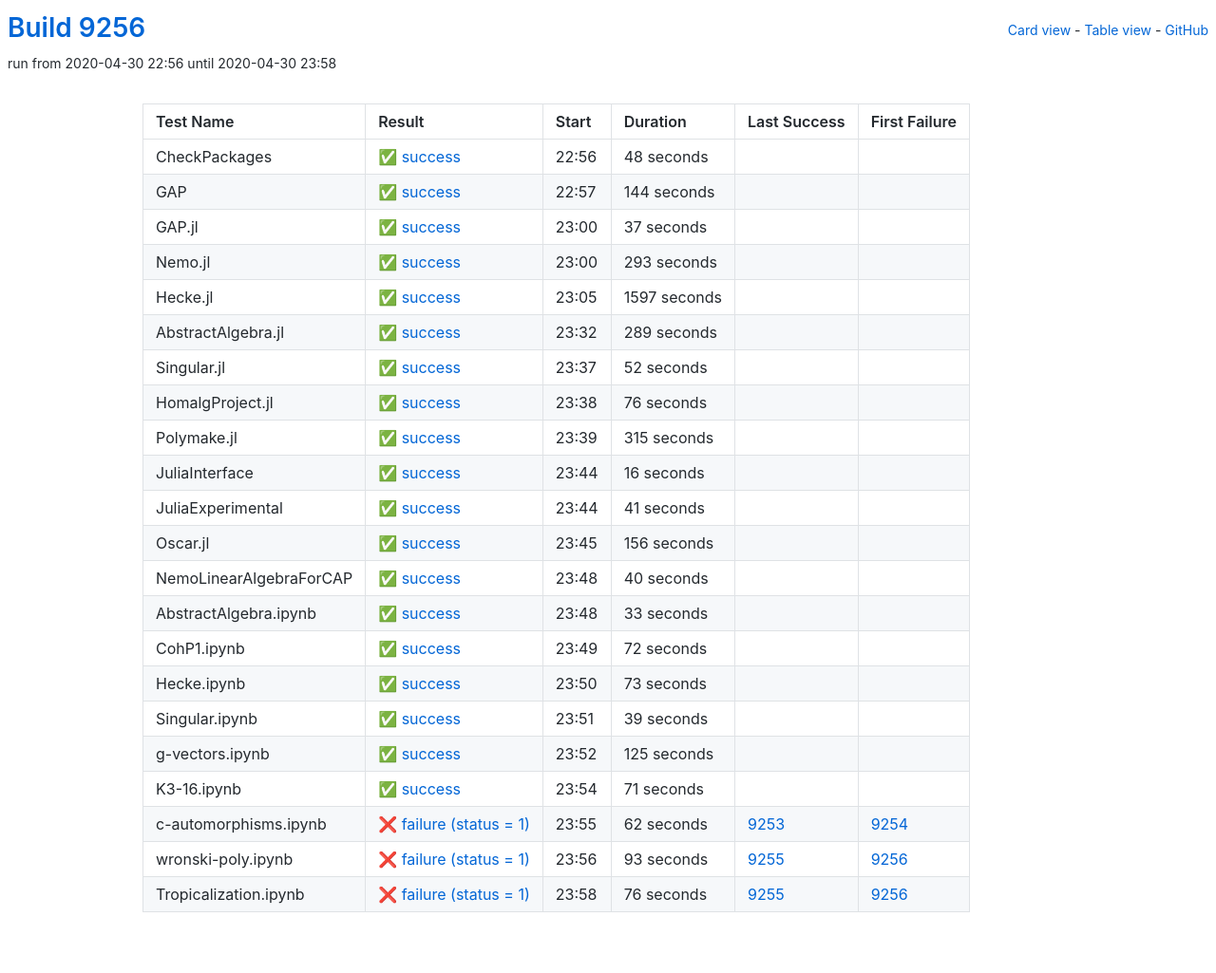
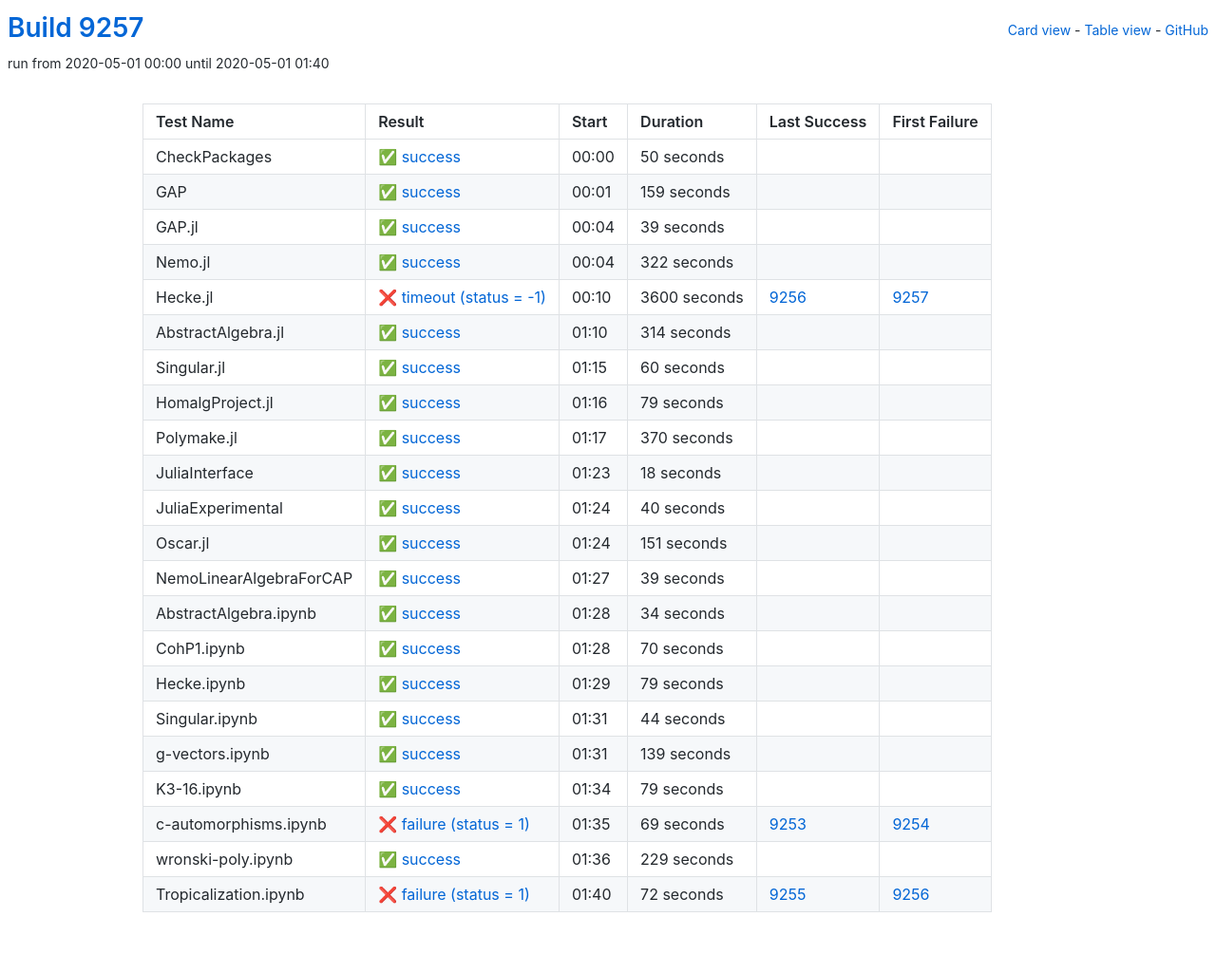
Before and after one commit to oscar-system/oscar-ci-status, a Jekyll site: the page built from table.html, in a window 1280 px wide. Shown: the whole page at 95% size. Built offline with Jekyll 4.4.1, drawn with Linux system fonts in a browser that asks for light colours.

Commit message:
Build 9257

```diff
--- a/_data/ci.yml
+++ b/_data/ci.yml
@@ -1,137 +1,115 @@
-build: 9256
-build_url: https://oscarci.mathematik.uni-kl.de/job/oscar/9256/
+build: 9257
+build_url: https://oscarci.mathematik.uni-kl.de/job/oscar/9257/
 job: oscar
 tests:
-- duration: 48
+- duration: 50
   exitcode: 0
   first_failure: false
   first_failure_url: null
   last_success: false
   last_success_url: null
-  log: https://oscarci.mathematik.uni-kl.de/job/oscar/9256/artifact/logs/build-9256/CheckPackages.log
+  log: https://oscarci.mathematik.uni-kl.de/job/oscar/9257/artifact/logs/build-9257/CheckPackages.log
   name: CheckPackages
-  start: 2020-04-30 22:56
+  start: 2020-05-01 00:00
   status: success
   success: true
-- duration: 144
+- duration: 159
   exitcode: 0
   first_failure: false
   first_failure_url: null
   last_success: false
   last_success_url: null
-  log: https://oscarci.mathematik.uni-kl.de/job/oscar/9256/artifact/logs/build-9256/GAP.log
+  log: https://oscarci.mathematik.uni-kl.de/job/oscar/9257/artifact/logs/build-9257/GAP.log
   name: GAP
-  start: 2020-04-30 22:57
+  start: 2020-05-01 00:01
   status: success
   success: true
-- duration: 37
+- duration: 39
   exitcode: 0
   first_failure: false
   first_failure_url: null
   last_success: false
   last_success_url: null
-  log: https://oscarci.mathematik.uni-kl.de/job/oscar/9256/artifact/logs/build-9256/GAP.jl.log
+  log: https://oscarci.mathematik.uni-kl.de/job/oscar/9257/artifact/logs/build-9257/GAP.jl.log
   name: GAP.jl
-  start: 2020-04-30 23:00
+  start: 2020-05-01 00:04
   status: success
   success: true
-- duration: 293
+- duration: 322
   exitcode: 0
   first_failure: false
   first_failure_url: null
   last_success: false
   last_success_url: null
-  log: https://oscarci.mathematik.uni-kl.de/job/oscar/9256/artifact/logs/build-9256/Nemo.jl.log
+  log: https://oscarci.mathematik.uni-kl.de/job/oscar/9257/artifact/logs/build-9257/Nemo.jl.log
   name: Nemo.jl
-  start: 2020-04-30 23:00
+  start: 2020-05-01 00:04
   status: success
   success: true
-- duration: 1597
+- duration: 3600
+  exitcode: -1
+  first_failure: 9257
+  first_failure_url: https://oscarci.mathematik.uni-kl.de/job/oscar/9257/
+  last_success: 9256
+  last_success_url: https://oscarci.mathematik.uni-kl.de/job/oscar/9256/
+  log: https://oscarci.mathematik.uni-kl.de/job/oscar/9257/artifact/logs/build-9257/Hecke.jl.log
+  name: Hecke.jl
+  start: 2020-05-01 00:10
+  status: timeout
+  success: false
+- duration: 314
   exitcode: 0
   first_failure: false
   first_failure_url: null
   last_success: false
   last_success_url: null
-  log: https://oscarci.mathematik.uni-kl.de/job/oscar/9256/artifact/logs/build-9256/Hecke.jl.log
-  name: Hecke.jl
-  start: 2020-04-30 23:05
+  log: https://oscarci.mathematik.uni-kl.de/job/oscar/9257/artifact/logs/build-9257/AbstractAlgebra.jl.log
+  name: AbstractAlgebra.jl
+  start: 2020-05-01 01:10
   status: success
   success: true
-- duration: 289
+- duration: 60
   exitcode: 0
   first_failure: false
   first_failure_url: null
   last_success: false
   last_success_url: null
-  log: https://oscarci.mathematik.uni-kl.de/job/oscar/9256/artifact/logs/build-9256/AbstractAlgebra.jl.log
-  name: AbstractAlgebra.jl
-  start: 2020-04-30 23:32
+  log: https://oscarci.mathematik.uni-kl.de/job/oscar/9257/artifact/logs/build-9257/Singular.jl.log
+  name: Singular.jl
+  start: 2020-05-01 01:15
   status: success
   success: true
-- duration: 52
+- duration: 79
   exitcode: 0
   first_failure: false
   first_failure_url: null
   last_success: false
   last_success_url: null
-  log: https://oscarci.mathematik.uni-kl.de/job/oscar/9256/artifact/logs/build-9256/Singular.jl.log
-  name: Singular.jl
-  start: 2020-04-30 23:37
+  log: https://oscarci.mathematik.uni-kl.de/job/oscar/9257/artifact/logs/build-9257/HomalgProject.jl.log
+  name: HomalgProject.jl
+  start: 2020-05-01 01:16
   status: success
   success: true
-- duration: 76
+- duration: 370
   exitcode: 0
   first_failure: false
   first_failure_url: null
   last_success: false
   last_success_url: null
-  log: https://oscarci.mathematik.uni-kl.de/job/oscar/9256/artifact/logs/build-9256/HomalgProject.jl.log
-  name: HomalgProject.jl
-  start: 2020-04-30 23:38
+  log: https://oscarci.mathematik.uni-kl.de/job/oscar/9257/artifact/logs/build-9257/Polymake.jl.log
+  name: Polymake.jl
+  start: 2020-05-01 01:17
   status: success
   success: true
-- duration: 315
+- duration: 18
   exitcode: 0
   first_failure: false
   first_failure_url: null
   last_success: false
   last_success_url: null
-  log: https://oscarci.mathematik.uni-kl.de/job/oscar/9256/artifact/logs/build-9256/Polymake.jl.log
-  name: Polymake.jl
-  start: 2020-04-30 23:39
-  status: success
-  success: true
-- duration: 16
-  exitcode: 0
-  first_failure: false
-  first_failure_url: null
-  last_success: false
-  last_success_url: null
-  log: https://oscarci.mathematik.uni-kl.de/job/oscar/9256/artifact/logs/build-9256/JuliaInterface.log
+  log: https://oscarci.mathematik.uni-kl.de/job/oscar/9257/artifact/logs/build-9257/JuliaInterface.log
   name: JuliaInterface
-  start: 2020-04-30 23:44
-  status: success
-  success: true
-- duration: 41
-  exitcode: 0
-  first_failure: false
-  first_failure_url: null
-  last_success: false
-  last_success_url: null
-  log: https://oscarci.mathematik.uni-kl.de/job/oscar/9256/artifact/logs/build-9256/JuliaExperimental.log
-  name: JuliaExperimental
-  start: 2020-04-30 23:44
-  status: success
-  success: true
-- duration: 156
-  exitcode: 0
-  first_failure: false
-  first_failure_url: null
-  last_success: false
-  last_success_url: null
-  log: https://oscarci.mathematik.uni-kl.de/job/oscar/9256/artifact/logs/build-9256/Oscar.jl.log
-  name: Oscar.jl
-  start: 2020-04-30 23:45
+  start: 2020-05-01 01:23
   status: success
   success: true
 - duration: 40
@@ -140,42 +118,20 @@
   first_failure_url: null
   last_success: false
   last_success_url: null
-  log: https://oscarci.mathematik.uni-kl.de/job/oscar/9256/artifact/logs/build-9256/NemoLinearAlgebraForCAP.log
-  name: NemoLinearAlgebraForCAP
-  start: 2020-04-30 23:48
+  log: https://oscarci.mathematik.uni-kl.de/job/oscar/9257/artifact/logs/build-9257/JuliaExperimental.log
+  name: JuliaExperimental
+  start: 2020-05-01 01:24
   status: success
   success: true
-- duration: 33
+- duration: 151
   exitcode: 0
   first_failure: false
   first_failure_url: null
   last_success: false
   last_success_url: null
-  log: https://oscarci.mathematik.uni-kl.de/job/oscar/9256/artifact/logs/build-9256/AbstractAlgebra.ipynb.log
-  name: AbstractAlgebra.ipynb
-  start: 2020-04-30 23:48
-  status: success
-  success: true
-- duration: 72
-  exitcode: 0
-  first_failure: false
-  first_failure_url: null
-  last_success: false
-  last_success_url: null
-  log: https://oscarci.mathematik.uni-kl.de/job/oscar/9256/artifact/logs/build-9256/CohP1.ipynb.log
-  name: CohP1.ipynb
-  start: 2020-04-30 23:49
-  status: success
-  success: true
-- duration: 73
-  exitcode: 0
-  first_failure: false
-  first_failure_url: null
-  last_success: false
-  last_success_url: null
-  log: https://oscarci.mathematik.uni-kl.de/job/oscar/9256/artifact/logs/build-9256/Hecke.ipynb.log
-  name: Hecke.ipynb
-  start: 2020-04-30 23:50
+  log: https://oscarci.mathematik.uni-kl.de/job/oscar/9257/artifact/logs/build-9257/Oscar.jl.log
+  name: Oscar.jl
+  start: 2020-05-01 01:24
   status: success
   success: true
 - duration: 39
@@ -184,63 +140,107 @@
   first_failure_url: null
   last_success: false
   last_success_url: null
-  log: https://oscarci.mathematik.uni-kl.de/job/oscar/9256/artifact/logs/build-9256/Singular.ipynb.log
-  name: Singular.ipynb
-  start: 2020-04-30 23:51
+  log: https://oscarci.mathematik.uni-kl.de/job/oscar/9257/artifact/logs/build-9257/NemoLinearAlgebraForCAP.log
+  name: NemoLinearAlgebraForCAP
+  start: 2020-05-01 01:27
   status: success
   success: true
-- duration: 125
+- duration: 34
   exitcode: 0
   first_failure: false
   first_failure_url: null
   last_success: false
   last_success_url: null
-  log: https://oscarci.mathematik.uni-kl.de/job/oscar/9256/artifact/logs/build-9256/g-vectors.ipynb.log
-  name: g-vectors.ipynb
-  start: 2020-04-30 23:52
+  log: https://oscarci.mathematik.uni-kl.de/job/oscar/9257/artifact/logs/build-9257/AbstractAlgebra.ipynb.log
+  name: AbstractAlgebra.ipynb
+  start: 2020-05-01 01:28
   status: success
   success: true
-- duration: 71
+- duration: 70
   exitcode: 0
   first_failure: false
   first_failure_url: null
   last_success: false
   last_success_url: null
-  log: https://oscarci.mathematik.uni-kl.de/job/oscar/9256/artifact/logs/build-9256/K3-16.ipynb.log
-  name: K3-16.ipynb
-  start: 2020-04-30 23:54
+  log: https://oscarci.mathematik.uni-kl.de/job/oscar/9257/artifact/logs/build-9257/CohP1.ipynb.log
+  name: CohP1.ipynb
+  start: 2020-05-01 01:28
   status: success
   success: true
-- duration: 62
+- duration: 79
+  exitcode: 0
+  first_failure: false
+  first_failure_url: null
+  last_success: false
+  last_success_url: null
+  log: https://oscarci.mathematik.uni-kl.de/job/oscar/9257/artifact/logs/build-9257/Hecke.ipynb.log
+  name: Hecke.ipynb
+  start: 2020-05-01 01:29
+  status: success
+  success: true
+- duration: 44
+  exitcode: 0
+  first_failure: false
+  first_failure_url: null
+  last_success: false
+  last_success_url: null
+  log: https://oscarci.mathematik.uni-kl.de/job/oscar/9257/artifact/logs/build-9257/Singular.ipynb.log
+  name: Singular.ipynb
+  start: 2020-05-01 01:31
+  status: success
+  success: true
+- duration: 139
+  exitcode: 0
+  first_failure: false
+  first_failure_url: null
+  last_success: false
+  last_success_url: null
+  log: https://oscarci.mathematik.uni-kl.de/job/oscar/9257/artifact/logs/build-9257/g-vectors.ipynb.log
+  name: g-vectors.ipynb
+  start: 2020-05-01 01:31
+  status: success
+  success: true
+- duration: 79
+  exitcode: 0
+  first_failure: false
+  first_failure_url: null
+  last_success: false
+  last_success_url: null
+  log: https://oscarci.mathematik.uni-kl.de/job/oscar/9257/artifact/logs/build-9257/K3-16.ipynb.log
+  name: K3-16.ipynb
+  start: 2020-05-01 01:34
+  status: success
+  success: true
+- duration: 69
   exitcode: 1
   first_failure: 9254
   first_failure_url: https://oscarci.mathematik.uni-kl.de/job/oscar/9254/
   last_success: 9253
   last_success_url: https://oscarci.mathematik.uni-kl.de/job/oscar/9253/
-  log: https://oscarci.mathematik.uni-kl.de/job/oscar/9256/artifact/logs/build-9256/c-automorphisms.ipynb.log
+  log: https://oscarci.mathematik.uni-kl.de/job/oscar/9257/artifact/logs/build-9257/c-automorphisms.ipynb.log
   name: c-automorphisms.ipynb
-  start: 2020-04-30 23:55
+  start: 2020-05-01 01:35
   status: failure
   success: false
-- duration: 93
+- duration: 229
+  exitcode: 0
+  first_failure: false
+  first_failure_url: null
+  last_success: false
+  last_success_url: null
+  log: https://oscarci.mathematik.uni-kl.de/job/oscar/9257/artifact/logs/build-9257/wronski-poly.ipynb.log
+  name: wronski-poly.ipynb
+  start: 2020-05-01 01:36
+  status: success
+  success: true
+- duration: 72
   exitcode: 1
   first_failure: 9256
   first_failure_url: https://oscarci.mathematik.uni-kl.de/job/oscar/9256/
   last_success: 9255
   last_success_url: https://oscarci.mathematik.uni-kl.de/job/oscar/9255/
-  log: https://oscarci.mathematik.uni-kl.de/job/oscar/9256/artifact/logs/build-9256/wronski-poly.ipynb.log
-  name: wronski-poly.ipynb
-  start: 2020-04-30 23:56
+  log: https://oscarci.mathematik.uni-kl.de/job/oscar/9257/artifact/logs/build-9257/Tropicalization.ipynb.log
+  name: Tropicalization.ipynb
+  start: 2020-05-01 01:40
   status: failure
   success: false
-- duration: 76
-  exitcode: 1
-  first_failure: 9256
-  first_failure_url: https://oscarci.mathematik.uni-kl.de/job/oscar/9256/
-  last_success: 9255
-  last_success_url: https://oscarci.mathematik.uni-kl.de/job/oscar/9255/
-  log: https://oscarci.mathematik.uni-kl.de/job/oscar/9256/artifact/logs/build-9256/Tropicalization.ipynb.log
-  name: Tropicalization.ipynb
-  start: 2020-04-30 23:58
-  status: failure
-  success: false
```
Also changed, not shown: README.md.
